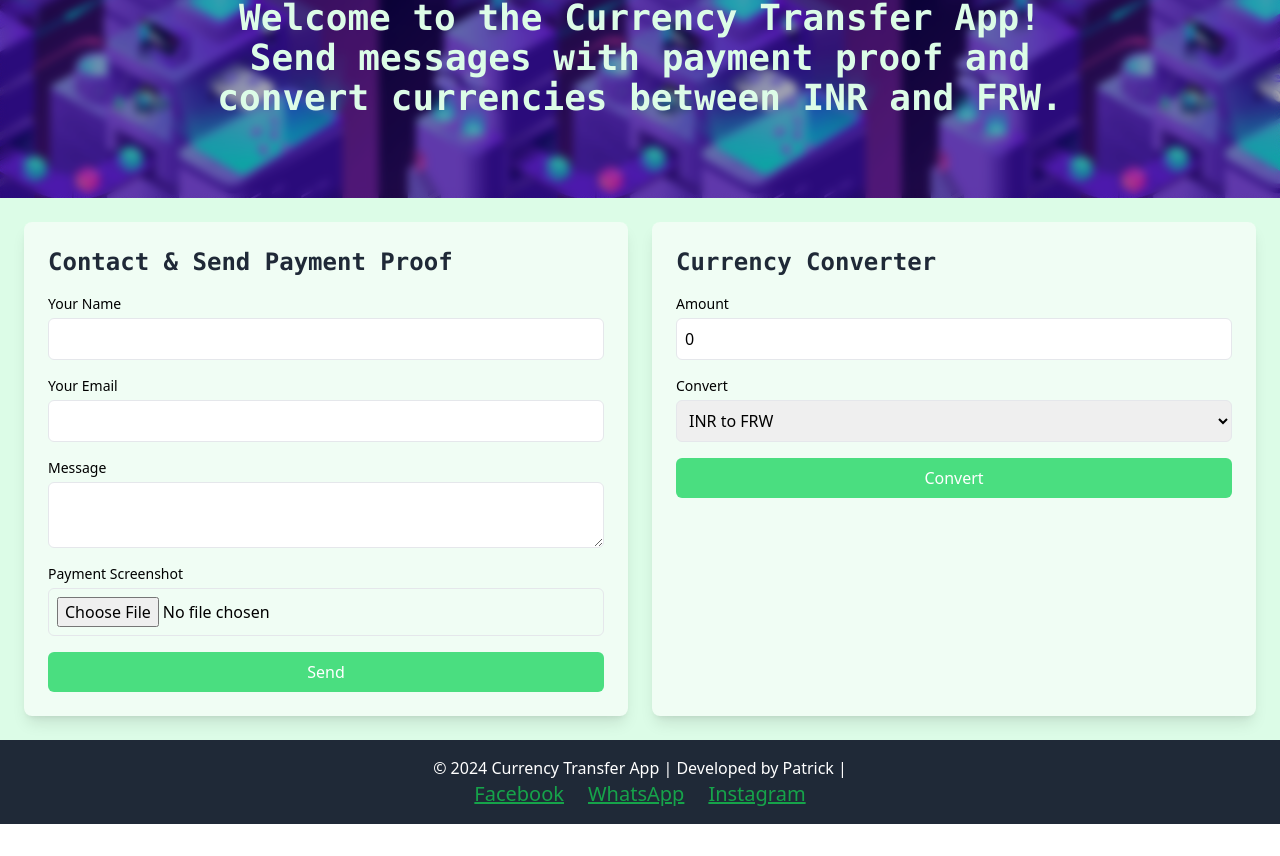
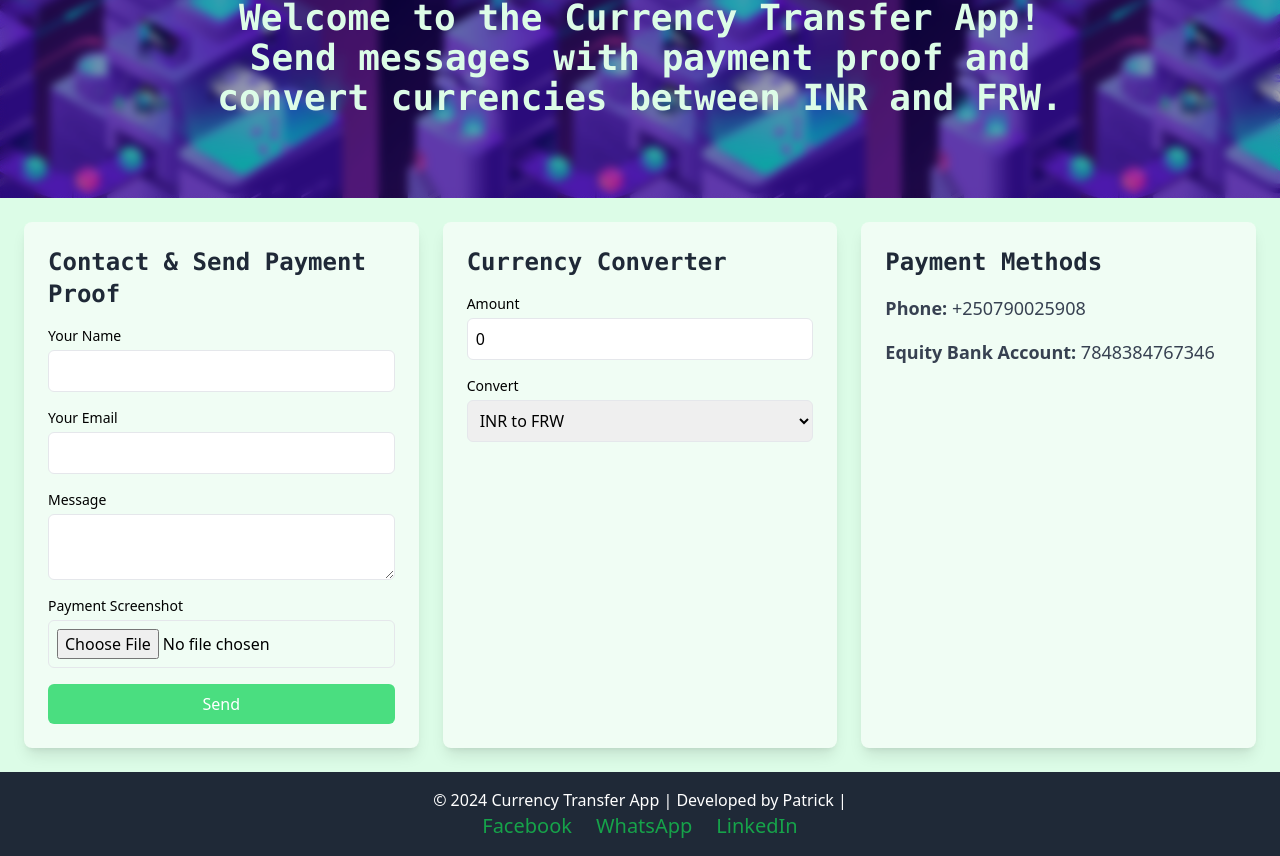
Before and after one commit to Cktripa-source/Currency-exchange, a React (Create React App) app: page / in a window 1280 px wide. Shown: the part 292-1148 px from the top of the page. Before the commit the page ends 1116 px from the top, so only its background shows below. Built offline with nearby package versions, Linux system fonts and the light colour scheme.

Commit message:
Update App.js
additions

```diff
--- a/src/App.js
+++ b/src/App.js
@@ -47,7 +47,7 @@ const App = () => {
       // Prepare email data
       const formData = new FormData(formRef.current);
       const templateParams = {
-        to_name: formData.get("to_name"),
+        to_name: "MARTIN EXCHANGER!",
         from_name: formData.get("from_name"),
         email: formData.get("email"),
         message: formData.get("message"),
@@ -73,11 +73,12 @@ const App = () => {
   };
 
   /**
-   * Handle Currency Conversion
+   * Handle Input Change and Conversion
    */
-  const handleConversion = () => {
-    const { value, direction } = currency;
-    const conversionRate = direction === "inrToFrw" ? 15.1 : 0.051;
+  const handleInputChange = (e) => {
+    const value = parseFloat(e.target.value) || 0;
+    const conversionRate = currency.direction === "inrToFrw" ? 15.1 : 0.051;
+    setCurrency({ ...currency, value });
     setConvertedAmount((value * conversionRate).toFixed(2));
   };
 
@@ -126,7 +127,6 @@ const App = () => {
                   className="mt-1 block w-full border rounded-md p-2"
                 />
               </div>
-              <input type="hidden" name="to_name" value="MARTIN EXCHANGER !" />
               <div>
                 <label className="block text-sm font-medium">Your Email</label>
                 <input
@@ -176,12 +176,7 @@ const App = () => {
                 <input
                   type="number"
                   value={currency.value}
-                  onChange={(e) =>
-                    setCurrency({
-                      ...currency,
-                      value: parseFloat(e.target.value) || 0,
-                    })
-                  }
+                  onChange={handleInputChange}
                   className="mt-1 block w-full border rounded-md p-2"
                 />
               </div>
@@ -198,17 +193,28 @@ const App = () => {
                   <option value="frwToInr">FRW to INR</option>
                 </select>
               </div>
-              <button
-                onClick={handleConversion}
-                className="w-full bg-green-400 text-white py-2 px-4 rounded-md hover:bg-green-600"
-              >
-                Convert
-              </button>
               {convertedAmount && (
                 <p className="text-lg font-bold text-gray-700 mt-4">
-                  Converted Amount: {convertedAmount}
+                  Converted Amount: {convertedAmount}{" "}
+                  {currency.direction === "inrToFrw" ? "FRW" : "INR"} from{" "}
+                  {currency.direction === "inrToFrw" ? "INR" : "FRW"}
                 </p>
               )}
+            </div>
+          </section>
+
+          {/* Payment Details Section */}
+          <section className="flex-1 bg-green-50 rounded-lg shadow-lg p-6">
+            <h2 className="text-2xl font-bold font-mono text-gray-800 mb-4">
+              Payment Methods
+            </h2>
+            <div className="space-y-4">
+              <p className="text-lg font-medium text-gray-700">
+                <strong>Phone:</strong> +250790025908
+              </p>
+              <p className="text-lg font-medium text-gray-700">
+                <strong>Equity Bank Account:</strong> 7848384767346
+              </p>
             </div>
           </section>
         </div>
@@ -219,26 +225,14 @@ const App = () => {
         <p>
           © 2024 Currency Transfer App | Developed by Patrick |
           <div className="flex gap-6 text-xl text-green-600 justify-center">
-            <a
-              href="https://www.instagram.com/ck_tr_pa/"
-              target="_blank"
-              className="underline"
-            >
+            <a href="https://www.instagram.com/ck_tr_pa/" target="_blank">
               Facebook
             </a>
-            <a
-              href="https://www.instagram.com/ck_tr_pa/"
-              target="_blank"
-              className="underline"
-            >
+            <a href="https://www.instagram.com/ck_tr_pa/" target="_blank">
               WhatsApp
             </a>
-            <a
-              href="https://www.instagram.com/martin__91__91/"
-              target="_blank"
-              className="underline"
-            >
-              Instagram
+            <a href="https://www.instagram.com/ck_tr_pa/" target="_blank">
+              LinkedIn
             </a>
           </div>
         </p>
```
